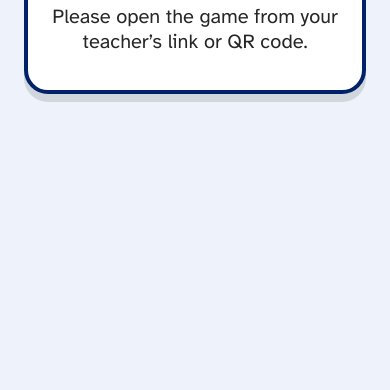
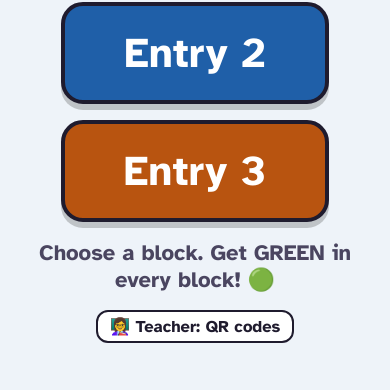
Before and after one commit to Iwonita/ESOL-games, a plain HTML site: page phone-calls-and-appointments-game-E2-E3.html in a window 390 px wide. Shown: the part 454-844 px from the top of the page. Drawn offline with Linux system fonts and the light colour scheme.

Commit message:
Phone calls and appointments: plain address opens again (course links still 2 weeks)
Co-Authored-By: Claude Opus 5.5 <noreply@anthropic.com>
Claude-Session: https://claude.ai/code/session_018yZPpyfPcn6X8SmSfb3PXb

```diff
--- a/phone-calls-and-appointments-game-E2-E3.html
+++ b/phone-calls-and-appointments-game-E2-E3.html
@@ -3,11 +3,11 @@
 function money(t){return String(t==null?'':t).replace(/£\s?(\d+)(?:\.(\d\d))?/g,function(m,p,c){p=+p;c=c?+c:0;var s=p?p+(p===1?' pound':' pounds'):'';if(c)s+=p?' '+c:c+' pence';return s||'0 pounds';}).replace(/\b(\d+)p\b/g,'$1 pence');}
 function U(t){return new S(money(t));}U.prototype=S.prototype;U.__money=1;window.SpeechSynthesisUtterance=U;})();</script>
 <meta charset="UTF-8">
-<!-- ESOL-ACCESS v1 – ONLINE COURSES (28 Nov 2026): course links last 14 days (2 weeks), no access without a link; teacher device always open; works offline -->
+<!-- ESOL-ACCESS v1 – ONLINE COURSES (28 Nov 2026): course links last 14 days (2 weeks); the plain address opens until 21 Jan 2027 like the other games; teacher device always open; works offline -->
 <link rel="manifest" href="manifest.webmanifest"><meta name="theme-color" content="#012169"><link rel="apple-touch-icon" href="icon-192.png"><meta name="apple-mobile-web-app-capable" content="yes">
 <script>
 (function(){
- var SALT='esolita-games-2026',DAY=864e5,BASE=Date.UTC(2026,0,1),LIFE=14,THASH=3186367985,OLD_END=0;
+ var SALT='esolita-games-2026',DAY=864e5,BASE=Date.UTC(2026,0,1),LIFE=14,THASH=3186367985,OLD_END=Date.UTC(2027,0,21);
  function h(x){var a=2166136261;x=String(x);for(var i=0;i<x.length;i++){a^=x.charCodeAt(i);a=Math.imul(a,16777619)>>>0}return a}
  function mk(d){return d.toString(36)+('0'+(h(SALT+d)%1296).toString(36)).slice(-2)}
  function parse(c){if(!c||c.length<3)return null;var d=parseInt(c.slice(0,-2),36);return (isFinite(d)&&mk(d)===c)?d:null}
```
